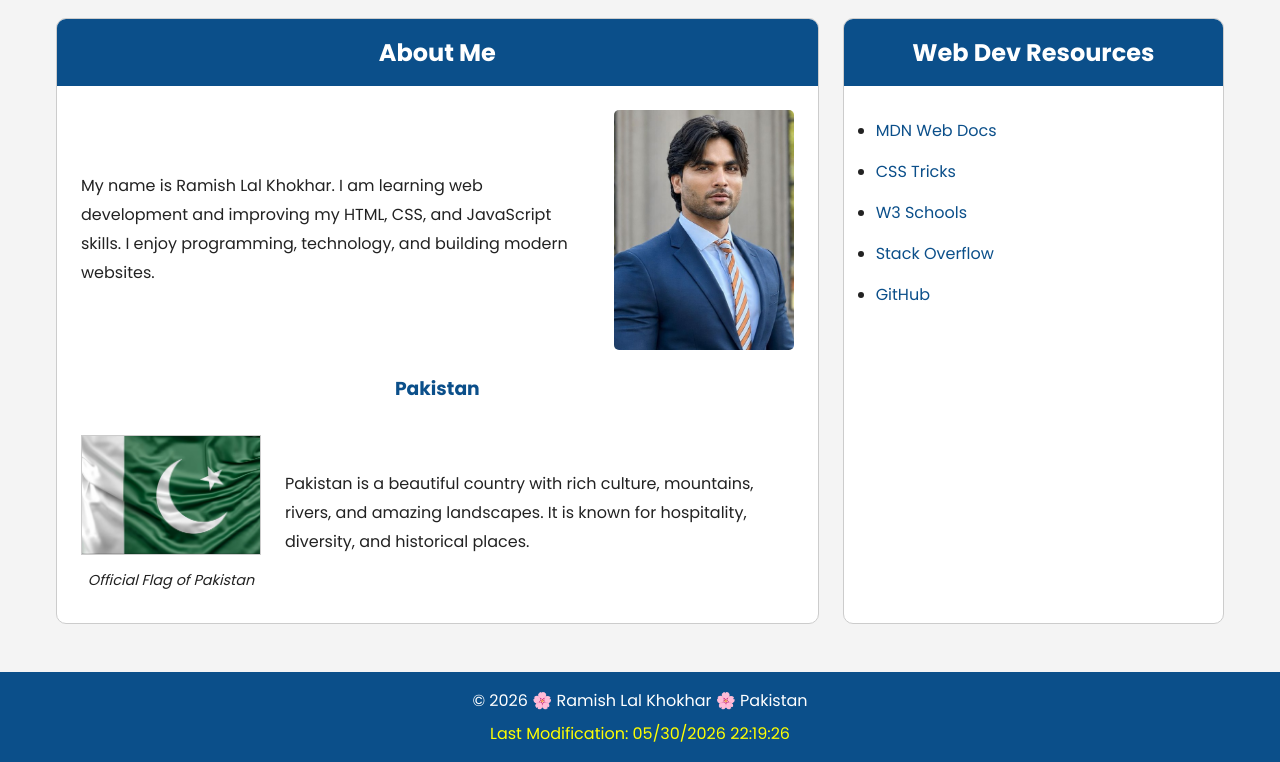
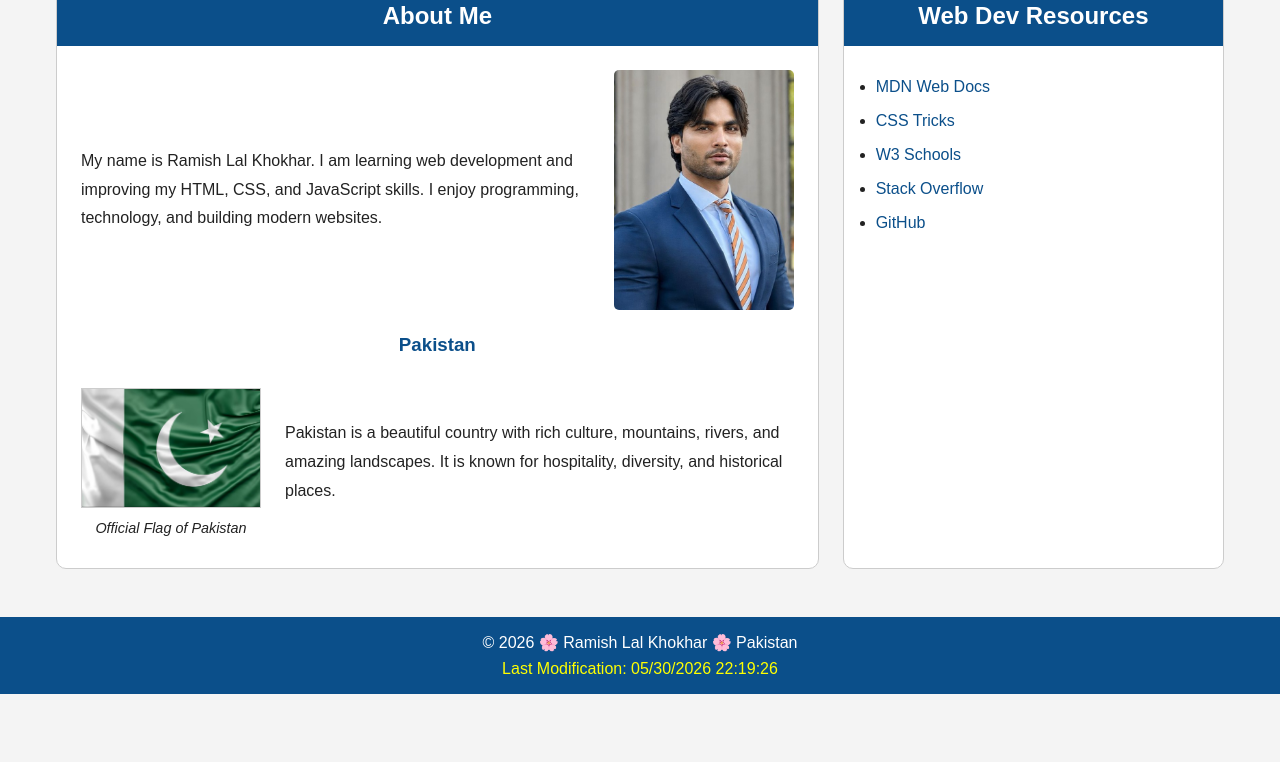
Before and after one commit to ramishspeaks/wdd131, a plain HTML site: page index.html in a window 1280 px wide. Shown: the part 259-1021 px from the top of the page. After the commit the page ends 953 px from the top, so only its background shows below. Drawn offline with Linux system fonts and the light colour scheme.

Commit message:
Removed Google Fonts import and fixed W03 audit issues

```diff
--- a/styles/base.css
+++ b/styles/base.css
@@ -1,4 +1,4 @@
-@import url('https://fonts.googleapis.com/css2?family=Poppins:wght@400;600;700&display=swap');
+
 
 * {
     margin: 0;
```
Also changed, not shown: place.html (+3 -0 lines).
